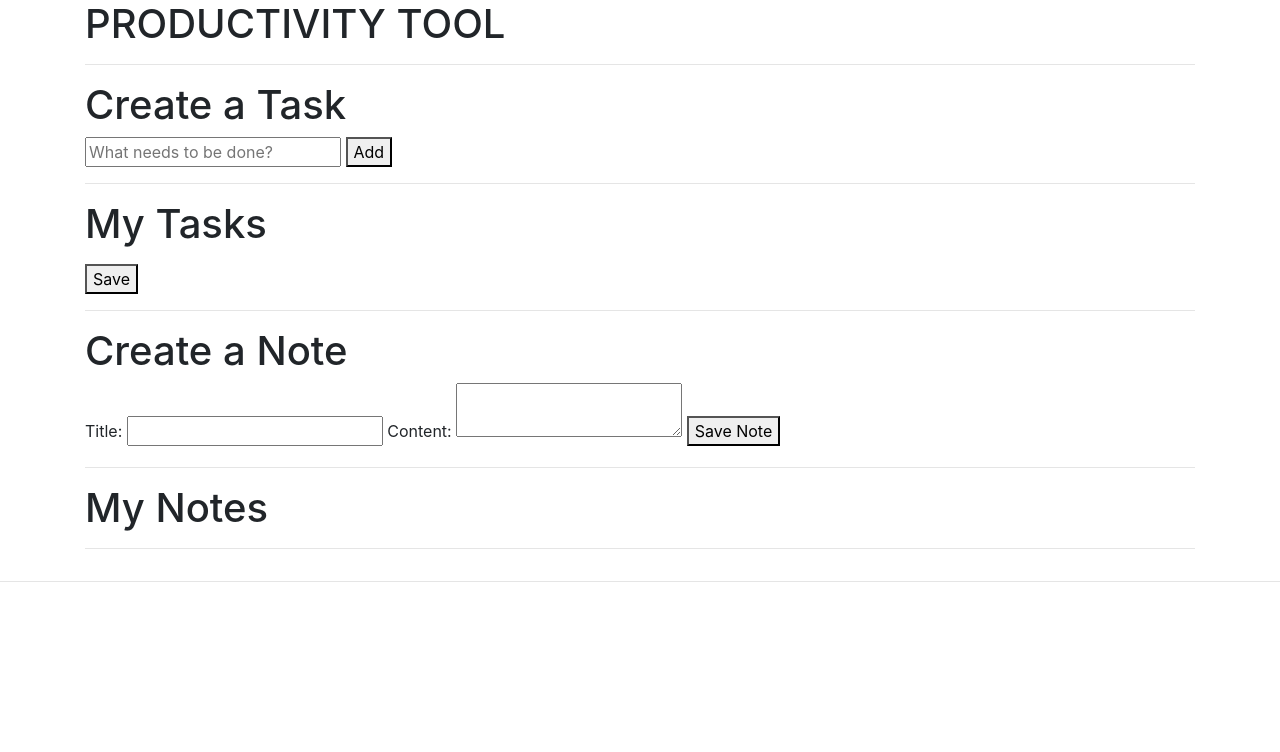
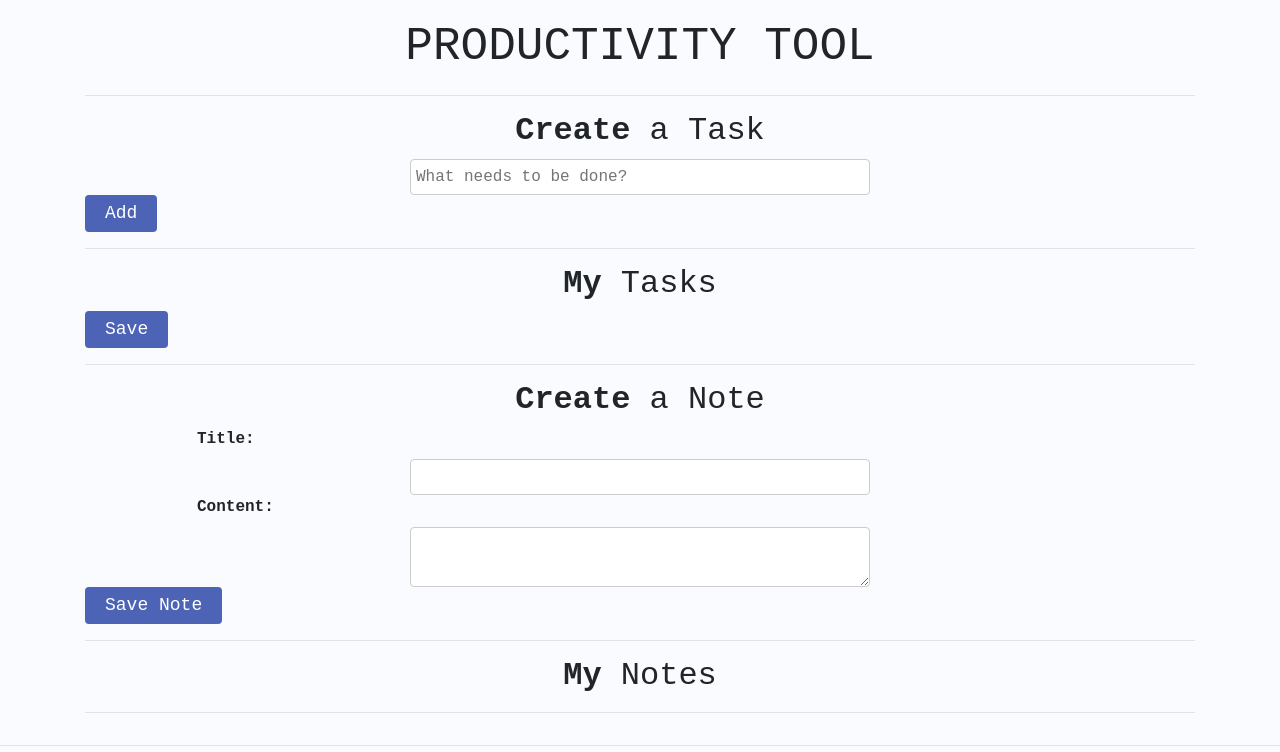
Before and after one commit to nikshithmenta/Productivity-Tool, a plain HTML site: page index.html in a window 1280 px wide. Drawn offline with nearby package versions, Linux system fonts and the light colour scheme; a web font is replaced by a local one.

Commit message:
Update index.html

```diff
--- a/index.html
+++ b/index.html
@@ -10,7 +10,7 @@
     <link rel="preconnect" href="https://fonts.googleapis.com">
 <link rel="preconnect" href="https://fonts.gstatic.com" crossorigin>
 <link href="https://fonts.googleapis.com/css2?family=Chivo+Mono:wght@300&display=swap" rel="stylesheet">
-    <link rel="stylesheet" href="protool">
+    <link rel="stylesheet" href="protool.css">
 </head>
 
 <body>
```
